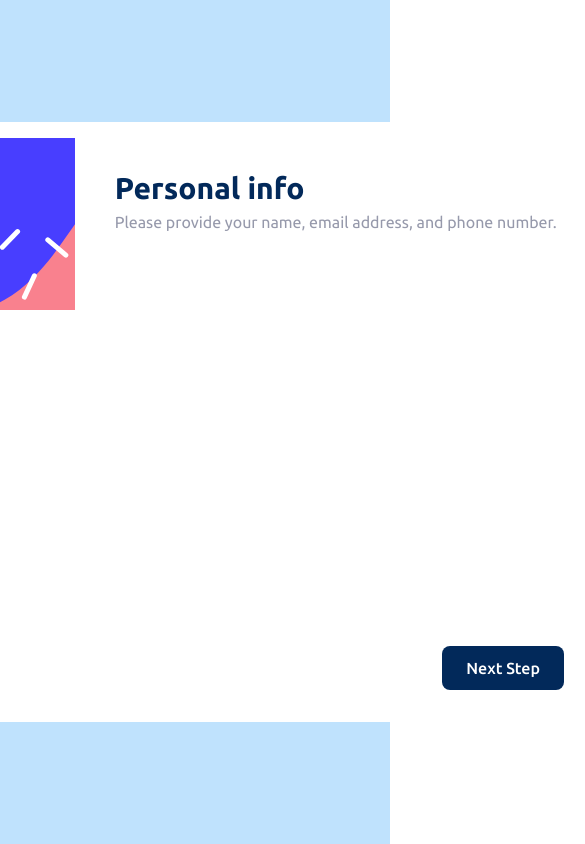
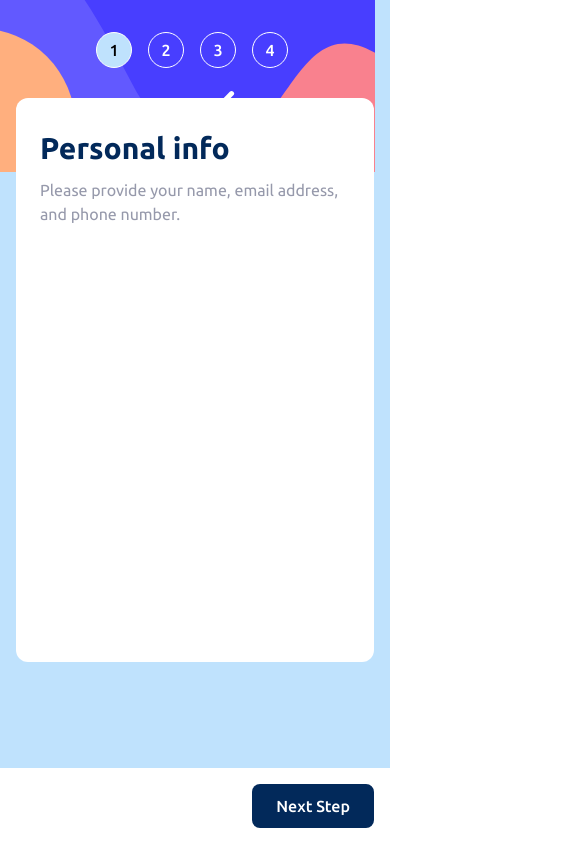
Before and after one commit to pticasolovey20/multy-step-form, a React (Create React App) app: page / in a window 390 px wide. Shown: the top 844 px of the page, 585 px wide, since content can reach past the window. Built offline with nearby package versions, Linux system fonts and the light colour scheme.

Commit message:
added mobile layout

```diff
--- a/src/App.jsx
+++ b/src/App.jsx
@@ -3,12 +3,14 @@ import { Outlet, Route, Routes, useNavigate } from "react-router-dom";
 
 import Layout from "./component/layout";
 import SideBar from "./component/side-bar";
+import Button from "./component/button";
 
 import { classNames } from "./utils";
 import { steps } from "./constants";
 
 const App = () => {
 	const [activeStep, setActiveStep] = useState(0);
+	const [finish, setFinish] = useState(false);
 
 	const navigate = useNavigate();
 
@@ -27,19 +29,42 @@ const App = () => {
 	};
 
 	const handleConfirm = () => {
+		setFinish(true);
 		setTimeout(() => {
 			setActiveStep(0);
 			navigate(steps[0]?.href);
+			setFinish(false);
 		}, 3000);
 	};
 
 	return (
 		<Layout>
-			<div className={classNames("h-[600px] w-[850px]", "flex gap-4 p-4", "rounded-2xl bg-neutral-white")}>
+			<div
+				className={classNames(
+					"h-full md:h-[600px] w-full md:w-[850px]",
+					"relative flex flex-col md:flex-row	md:gap-4 md:p-4",
+					"rounded-2xl md:bg-neutral-white"
+				)}
+			>
 				<SideBar activeStep={activeStep} />
-				<div className="w-2/3 bg-neutral-white z-10">
+				<div
+					className={classNames(
+						"relative md:static top-[-90px]",
+						activeStep < steps.length && !finish && "flex-1",
+						"w-full md:w-2/3",
+						"p-4 md:p-0"
+					)}
+				>
+					<div
+						className={classNames(
+							"w-full rounded-xl bg-neutral-white",
+							activeStep < steps.length && "h-full"
+						)}
+					>
 						<Routes>
-						<Route element={<Outlet context={{ handlePrevStep, handleNextStep, handleConfirm }} />}>
+							<Route
+								element={<Outlet context={{ finish, handlePrevStep, handleNextStep, handleConfirm }} />}
+							>
 								{steps.map(({ href, component }, index) => (
 									<Route path={href} element={component} key={index} />
 								))}
@@ -47,6 +72,28 @@ const App = () => {
 						</Routes>
 					</div>
 				</div>
+				{!finish && (
+					<div
+						className={classNames(
+							"flex md:hidden p-4 bg-neutral-white",
+							activeStep > 0 ? "justify-between" : "justify-end"
+						)}
+					>
+						{activeStep > 0 && (
+							<Button
+								onClick={handlePrevStep}
+								label="Go Back"
+								styles="text-neutral-cool-gray hover:text-primary-marine-blue"
+							/>
+						)}
+						<Button
+							onClick={activeStep < steps.length - 1 ? handleNextStep : handleConfirm}
+							label={activeStep < steps.length - 1 ? "Next Step" : "Confirm"}
+							styles="text-white bg-primary-marine-blue hover:bg-primary-marine-blue/80"
+						/>
+					</div>
+				)}
+			</div>
 		</Layout>
 	);
 };
--- a/src/component/layout/index.jsx
+++ b/src/component/layout/index.jsx
@@ -2,7 +2,7 @@ import { classNames } from "../../utils";
 
 const Layout = ({ children }) => {
 	return (
-		<section className={classNames("min-h-screen bg-primary-light-blue", "flex items-center justify-center")}>
+		<section className={classNames("min-h-screen bg-primary-light-blue", "flex md:items-center md:justify-center")}>
 			<main>{children}</main>
 		</section>
 	);
--- a/src/component/side-bar/index.jsx
+++ b/src/component/side-bar/index.jsx
@@ -8,7 +8,7 @@ const SideBar = ({ activeStep }) => {
 	const { matches: SVG } = useMediaQuery("min-width", 881);
 
 	return (
-		<div className="relative w-1/3 rounded-xl">
+		<div className="relative w-full md:w-1/3 rounded-xl">
 			{SVG ? <DesctopBG /> : <MobileBG />}
 			<Stepper activeStep={activeStep} />
 		</div>
--- a/src/component/stepper/index.jsx
+++ b/src/component/stepper/index.jsx
@@ -3,19 +3,24 @@ import { steps } from "../../constants";
 
 const Stepper = ({ activeStep }) => {
 	return (
-		<div className={classNames("flex flex-col gap-8", "absolute top-0 left-0 p-8 z-10")}>
+		<div
+			className={classNames(
+				"flex flex-row md:flex-col gap-4 md:gap-8",
+				"absolute top-0 left-16 md:left-0 p-8 z-10"
+			)}
+		>
 			{steps.map(({ label, description }, index) => (
 				<div key={index} className="flex gap-4 text-white cursor-pointer select-none">
 					<div
 						className={classNames(
-							"w-8 h-8 flex items-center justify-center",
 							"rounded-full font-medium border border-white",
+							"w-9 h-9 flex items-center justify-center",
 							activeStep === index && "text-black bg-primary-light-blue"
 						)}
 					>
 						{index + 1}
 					</div>
-					<div className="flex flex-col gap-1 uppercase">
+					<div className="hidden md:flex flex-col gap-1 uppercase">
 						<span className="text-[12px] font-normal text-neutral-light-gray leading-none">
 							{description}
 						</span>
--- a/src/component/stepper/steps/Addons.jsx
+++ b/src/component/stepper/steps/Addons.jsx
@@ -1,17 +1,18 @@
 import { useOutletContext } from "react-router-dom";
+import { classNames } from "../../../utils";
 import Button from "../../button";
 
 const Addons = () => {
 	const { handlePrevStep, handleNextStep } = useOutletContext();
 
 	return (
-		<div className="h-full flex flex-col gap-4 px-10 pt-8 py-4">
-			<div className="flex flex-col gap-1">
+		<div className={classNames("h-full flex flex-col gap-4", "px-6 md:px-10 pt-8 py-4")}>
+			<div className="flex flex-col gap-3 md:gap-1">
 				<h1 className="text-3xl font-semibold text-primary-marine-blue">Pick add-ons</h1>
 				<span className="text-neutral-cool-gray">Add-ons help enhance your gaming experience.</span>
 			</div>
 			<div className="flex-1"></div>
-			<div className="flex justify-between">
+			<div className="hidden md:flex justify-between">
 				<Button
 					onClick={handlePrevStep}
 					label="Go Back"
--- a/src/component/stepper/steps/SelectPlan.jsx
+++ b/src/component/stepper/steps/SelectPlan.jsx
@@ -1,17 +1,18 @@
 import { useOutletContext } from "react-router-dom";
+import { classNames } from "../../../utils";
 import Button from "../../button";
 
 const SelectPlan = () => {
 	const { handlePrevStep, handleNextStep } = useOutletContext();
 
 	return (
-		<div className="h-full flex flex-col gap-4 px-10 pt-8 py-4">
-			<div className="flex flex-col gap-1">
+		<div className={classNames("h-full flex flex-col gap-4", "px-6 md:px-10 pt-8 py-4")}>
+			<div className="flex flex-col gap-3 md:gap-1">
 				<h1 className="text-3xl font-semibold text-primary-marine-blue">Select your plan</h1>
 				<span className="text-neutral-cool-gray">You have the option of monthly or yearly billing.</span>
 			</div>
 			<div className="flex-1"></div>
-			<div className="flex justify-between">
+			<div className="hidden md:flex justify-between">
 				<Button
 					onClick={handlePrevStep}
 					label="Go Back"
--- a/src/component/stepper/steps/Summary.jsx
+++ b/src/component/stepper/steps/Summary.jsx
@@ -1,34 +1,29 @@
-import { useState } from "react";
 import { useOutletContext } from "react-router-dom";
+import { classNames } from "../../../utils";
 
 import ThankYou from "../steps/ThankYou";
 import Button from "../../button";
 
 const Summary = () => {
-	const [finish, setFinish] = useState(false);
-
-	const { handlePrevStep, handleConfirm } = useOutletContext();
+	const { finish, handlePrevStep, handleConfirm } = useOutletContext();
 
 	if (finish) return <ThankYou />;
 
 	return (
-		<div className="h-full flex flex-col gap-4 px-10 pt-8 py-4">
-			<div className="flex flex-col gap-1">
+		<div className={classNames("h-full flex flex-col gap-4", "px-6 md:px-10 pt-8 py-4")}>
+			<div className="flex flex-col gap-3 md:gap-1">
 				<h1 className="text-3xl font-semibold text-primary-marine-blue">Finishing up</h1>
 				<span className="text-neutral-cool-gray">Double-check everything looks OK before confirming.</span>
 			</div>
 			<div className="flex-1"></div>
-			<div className="flex justify-between">
+			<div className="hidden md:flex justify-between">
 				<Button
 					onClick={handlePrevStep}
 					label="Go Back"
 					styles="text-neutral-cool-gray hover:text-primary-marine-blue"
 				/>
 				<Button
-					onClick={() => {
-						setFinish(true);
-						handleConfirm();
-					}}
+					onClick={handleConfirm}
 					label="Confirm"
 					styles="text-white bg-primary-marine-blue hover:bg-primary-purplish-blue"
 				/>
--- a/src/component/stepper/steps/ThankYou.jsx
+++ b/src/component/stepper/steps/ThankYou.jsx
@@ -1,9 +1,17 @@
+import { classNames } from "../../../utils";
+
 import ThankIcon from "../../icons/ThankIcon";
 
 const ThankYou = () => {
 	return (
-		<div className="h-full flex items-center justify-center gap-4 px-10 py-4">
-			<div className="flex flex-col items-center gap-6">
+		<div
+			className={classNames(
+				"md:h-full flex flex-col",
+				"justify-center gap-4",
+				"px-6 md:px-10 md:pt-8 py-16 md:py-4"
+			)}
+		>
+			<div className="flex flex-col items-center gap-8 md:gap-6">
 				<ThankIcon />
 				<h1 className="text-4xl font-bold text-primary-marine-blue">Thank You!</h1>
 				<p className="text-center text-neutral-cool-gray">
--- a/src/component/stepper/steps/YourInfo.jsx
+++ b/src/component/stepper/steps/YourInfo.jsx
@@ -1,19 +1,20 @@
 import { useOutletContext } from "react-router-dom";
+import { classNames } from "../../../utils";
 import Button from "../../button";
 
 const YourInfo = () => {
 	const { handleNextStep } = useOutletContext();
 
 	return (
-		<div className="h-full flex flex-col gap-4 px-10 pt-8 py-4">
-			<div className="flex flex-col gap-1">
+		<div className={classNames("h-full flex flex-col gap-4", "px-6 md:px-10 pt-8 py-4")}>
+			<div className="flex flex-col gap-3 md:gap-1">
 				<h1 className="text-3xl font-semibold text-primary-marine-blue">Personal info</h1>
 				<span className="text-neutral-cool-gray">
 					Please provide your name, email address, and phone number.
 				</span>
 			</div>
 			<div className="flex-1"></div>
-			<div className="flex justify-end">
+			<div className="hidden md:flex justify-end">
 				<Button
 					onClick={handleNextStep}
 					label="Next Step"
```
Lines whose indentation alone changed are shown as unchanged.
